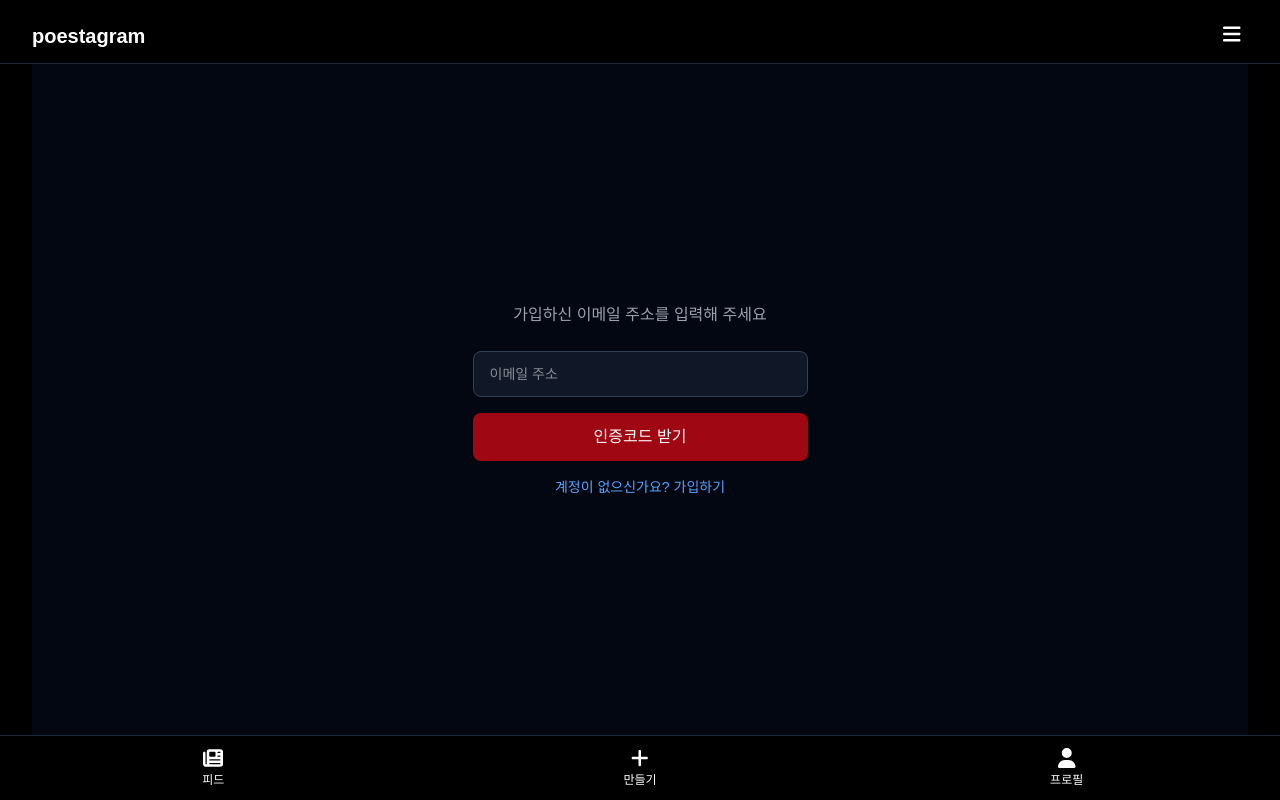
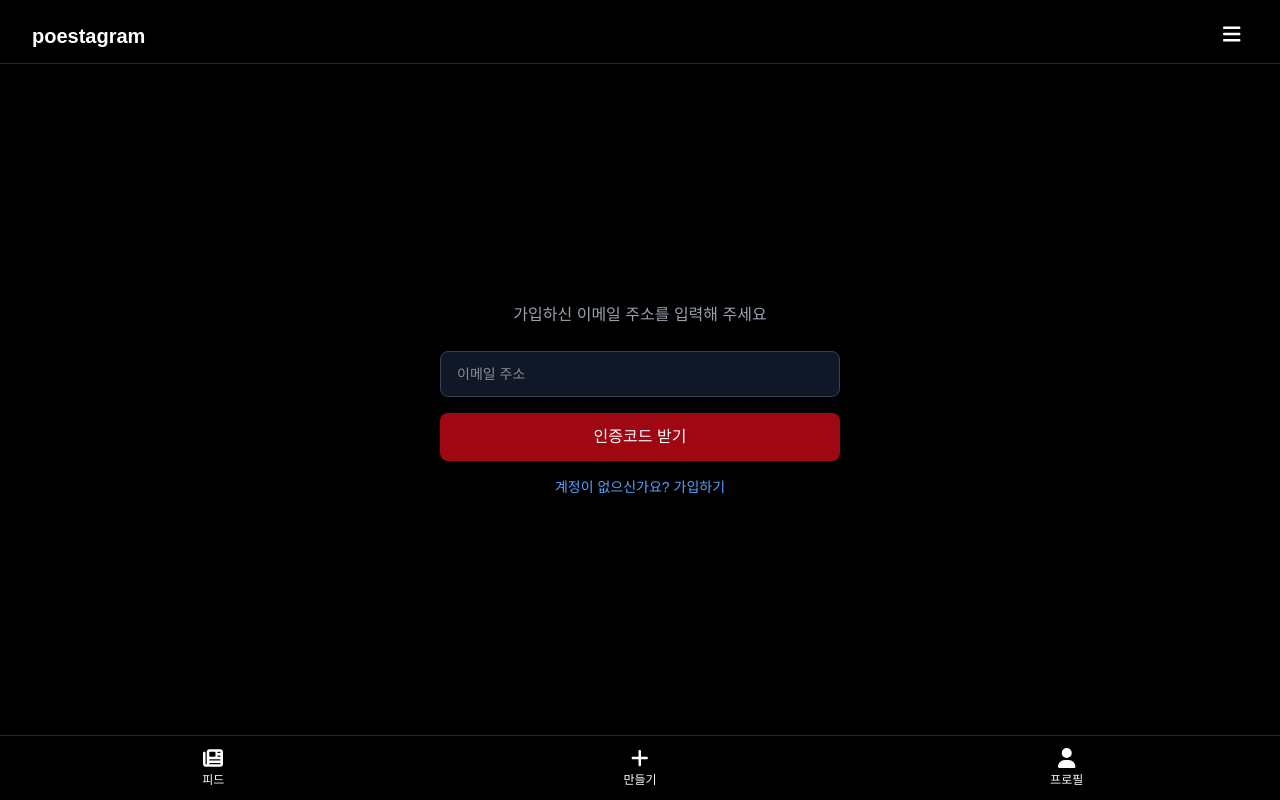
Before and after one commit to zzang535/poestagram, a Next.js app: page /login in a window 1280 px wide. Built offline with nearby package versions, Linux system fonts and the light colour scheme.

Commit message:
fix: 로그인 페이지 UI 오류 개선 - 로그인 폼 레이아웃 수정 - 이메일 입력 필드와 버튼 정렬 개선 - 인증 코드 입력 필드와 버튼 정렬 개선

```diff
--- a/src/components/LoginForm.tsx
+++ b/src/components/LoginForm.tsx
@@ -123,17 +123,11 @@ export default function LoginForm() {
   };
 
   return (
-    <div className="min-h-screen bg-gray-950">
-      <header className="fixed top-0 left-0 right-0 bg-gray-950 border-b border-gray-800">
-        <div className="w-[375px] mx-auto px-5 py-4">
-          <h1 className="text-xl font-bold text-white">
-            {step === "email" ? "로그인" : "인증코드 확인"}
-          </h1>
-        </div>
-      </header>
+    <div className="w-full mx-auto min-h-screen flex items-center justify-center px-5">
+      {/* 전체 박스 */}
 
-      <main className="w-[375px] mx-auto min-h-screen flex items-center justify-center px-5">
-        <div className="w-full space-y-6">
+      <div className="w-full max-w-[400px] space-y-6">
+        {/* content box */}
         {step === "email" && (
           <>
             <p className="text-gray-400 text-center">가입하신 이메일 주소를 입력해 주세요</p>
@@ -223,7 +217,6 @@ export default function LoginForm() {
           </div>
         </div> */}
       </div>
-      </main>
     </div>
   );
 }
```
Lines whose indentation alone changed are shown as unchanged.
